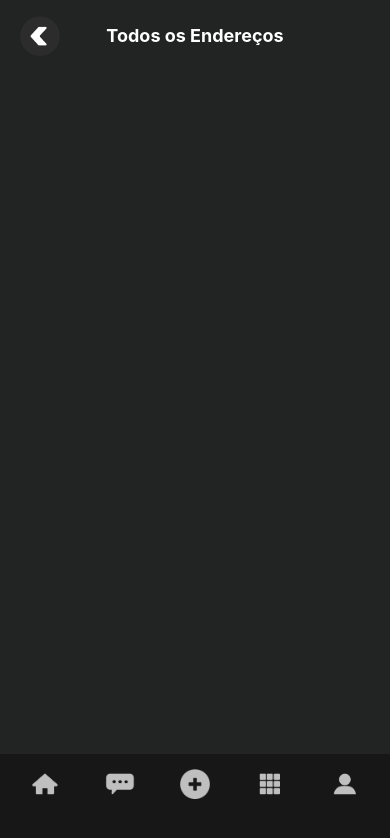
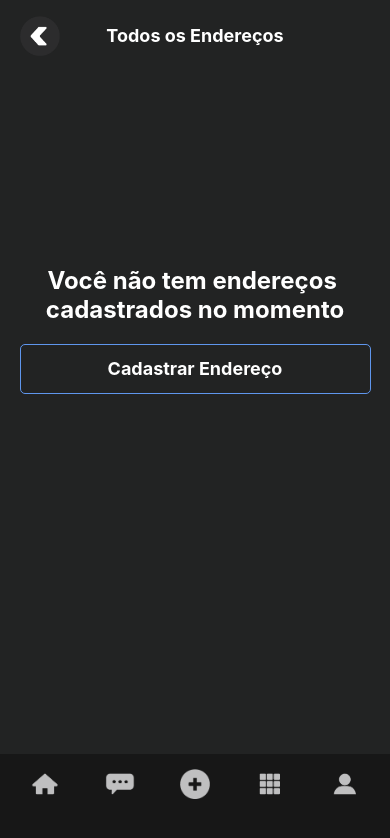
Before and after one commit to juniorjrjl/onebitshop-marketplace-front, a React Native app: screen /AllAddress in a window 390 px wide. Shown: the top 838 px of the page. Built offline with nearby package versions, Linux system fonts and the light colour scheme.

Commit message:
criando a lista de endereços

```diff
--- a/src/screens/AllAddress/index.tsx
+++ b/src/screens/AllAddress/index.tsx
@@ -1,13 +1,78 @@
 import React from "react";
-import { Container } from "./styled";
+import { Container, CreateAddBtn, CreateAddBtnText, NoAdd } from "./styled";
 import DefaultTitle from "../../components/common/DefaultTitle";
 import NavBar from "../../components/common/NavBar";
+import { FlatList, ListRenderItem, View } from "react-native";
+
+const Data = [
+    /*{
+        _id: "1",
+        street: "Rua das Acácias",
+        number: "321",
+        complement: "",
+        district: "Boa Viagem",
+        city: "Recife",
+        state: "PE",
+        cep: "51030200",
+    },
+    {
+        _id: "2",
+        street: "Avenida das Flores",
+        number: "456",
+        complement: "",
+        district: "Centro",
+        city: "Cuiabá",
+        state: "MT",
+        cep: "78005100",
+    },
+    {
+        _id: "3",
+        street: "Rua das Jabuticabeiras",
+        number: "987",
+        complement: "",
+        district: "Mangabeiras",
+        city: "Maceió",
+        state: "AL",
+        cep: "57037100",
+    },*/
+];
+
+export interface Address {
+    _id: string;
+    street: string;
+    number: string;
+    complement: string;
+    district: string;
+    city: string;
+    state: string;
+    cep: string;
+}
 
 const AllAddress = () =>{
+
+    const renderItem: ListRenderItem<Address> = ( {item} ) => (
+        <View item={item} />
+    )
+
     return(
         <>
             <Container>
                 <DefaultTitle fontSize={18}>Todos os Endereços</DefaultTitle>
+                {
+                    Data.length <= 0 ?
+                    (
+                        <>
+                            <NoAdd>Você não tem endereços {'\n'}cadastrados no momento</NoAdd>
+                            <CreateAddBtn>
+                                <CreateAddBtnText>Cadastrar Endereço</CreateAddBtnText>
+                            </CreateAddBtn>
+                        </>
+                    ) :
+                    (
+                        <FlatList data={Data} keyExtractor={(item: Address) => item._id}
+                            renderItem={renderItem} showsVerticalScrollIndicator={false}/>
+                    )
+                }
             </Container>
             <NavBar />
         </>
--- a/src/screens/AllAddress/styled.ts
+++ b/src/screens/AllAddress/styled.ts
@@ -8,3 +8,28 @@ export const Container = styled.ScrollView`
     background-color: ${({ theme }) => theme.colors.backgroundLight};
     padding-top: ${statusBarHeight}px;
 `
+
+export const NoAdd = styled.Text`
+    font-size: 24px;
+    font-weight: bold;
+    color: ${({ theme }) => theme.colors.primaryText};
+    text-align: center;
+    margin-top: 50%;
+    margin-bottom: 5%;
+`
+
+export const CreateAddBtn = styled.TouchableOpacity`
+    width: 90%;
+    height: 50px;
+    justify-content: center;
+    align-items: center;
+    border: 1px solid ${({ theme }) => theme.colors.primaryButton};
+    margin: 0 auto;
+    border-radius: 5px;
+`
+
+export const CreateAddBtnText = styled.Text`
+    font-size: 18px;
+    font-weight: bold;
+    color: ${({ theme }) => theme.colors.primaryText};
+`
```
